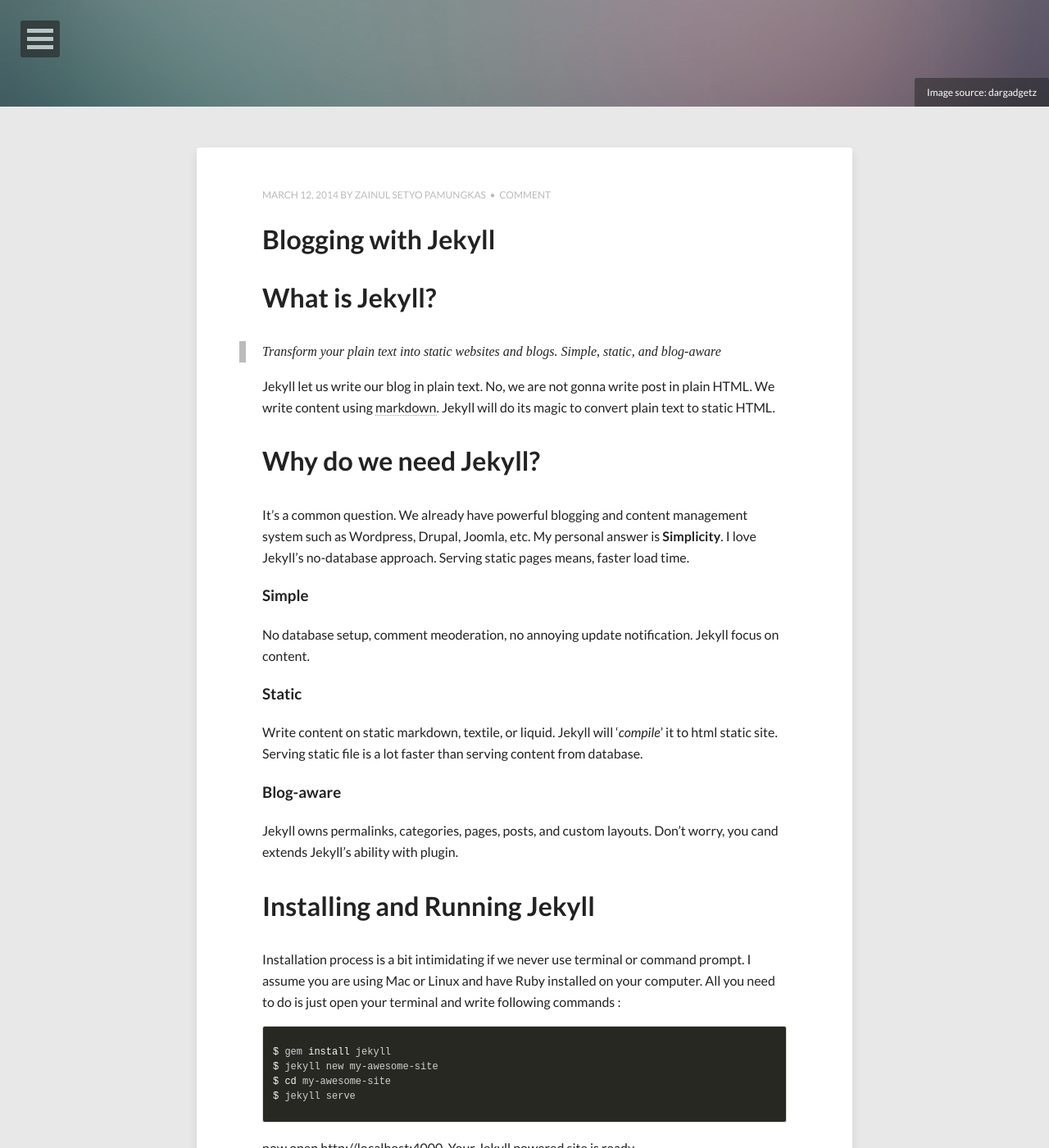
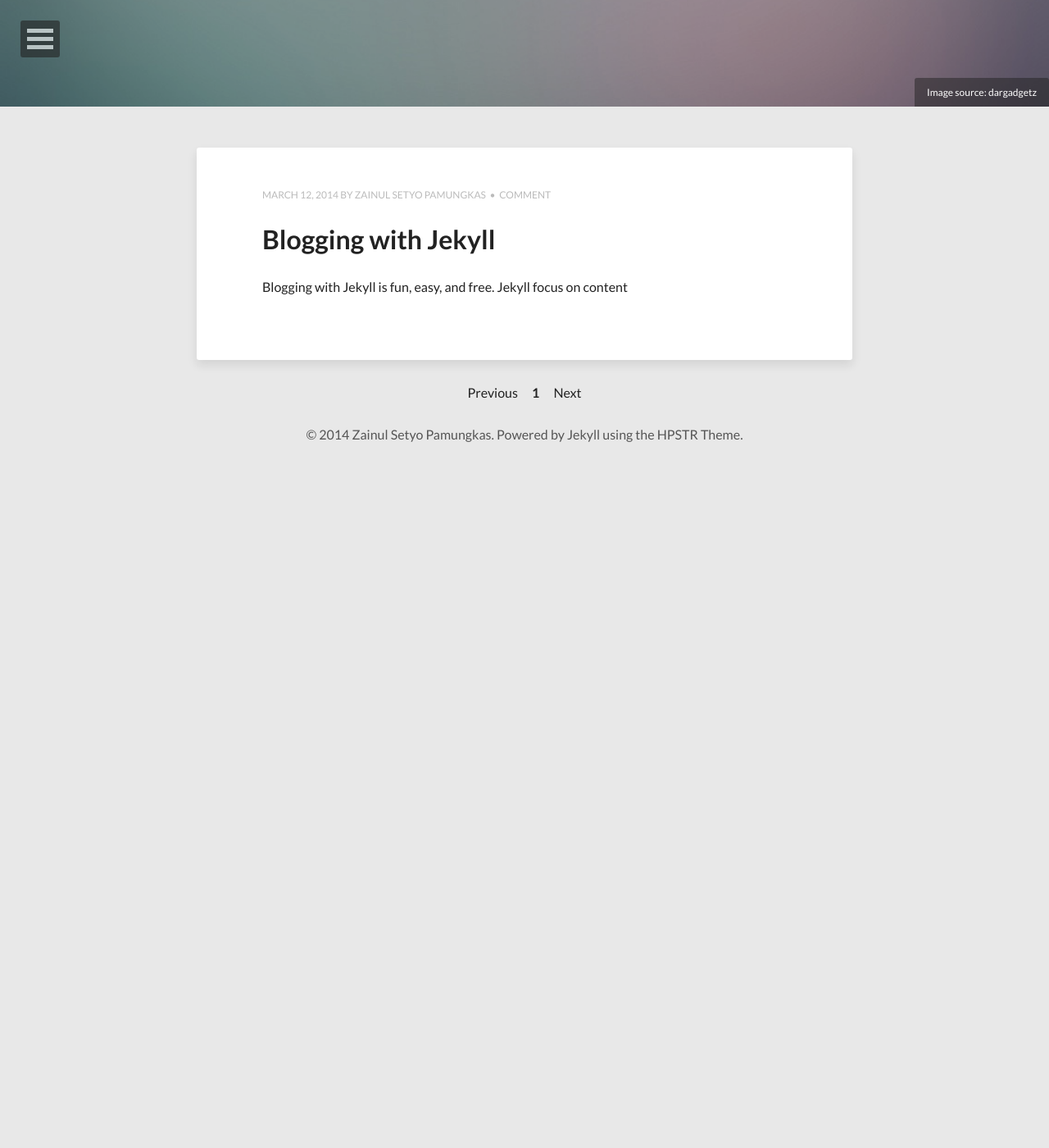
Before and after one commit to justmyfreak/justmyfreak.github.io, a Jekyll site: the page built from index.html, in a window 1280 px wide and 1400 px high, scrolled down 270 px. Shown: the whole window at 82% size. Built offline with Jekyll 4.4.1, drawn with Linux system fonts in a browser that asks for light colours; nearby versions of some CDN libraries; the list of posts is cut into pages by our own code; after the commit the page ends 900 px from its top, so only the background shows below that; some of the changed text lies outside the part shown.

Commit message:
add published flag and excerpt

```diff
--- a/_posts/2014-03-12-blogging-with-jekyll.md
+++ b/_posts/2014-03-12-blogging-with-jekyll.md
@@ -4,6 +4,9 @@
 description: blogging with jekyll and getting it running on github pages
 comments: true
 share: true
+
+published: true;
+excerpt: "Blogging with Jekyll is fun, easy, and free. Jekyll focus on content"
 ---
 
 # What is Jekyll?
@@ -15,7 +18,7 @@
 It's a common question. We already have powerful blogging and content management system such as Wordpress, Drupal, Joomla, etc. My personal answer is **Simplicity**. I love Jekyll's no-database approach. Serving static pages means, faster load time.
 
 ### Simple
-No database setup, comment meoderation, no annoying update notification. Jekyll focus on content.
+No database setup, comment moderation, no annoying update notification. Jekyll focus on content.
 
 ### Static
 Write content on static markdown, textile, or liquid. Jekyll will '*compile*' it to html static site. Serving static file is a lot faster than serving content from database.
--- a/index.html
+++ b/index.html
@@ -10,6 +10,7 @@
 ---
 
 {% for post in paginator.posts %}
+{% if post.published %}
 <article class="hentry">
   <header>
     <div class="entry-meta"><span class="entry-date date published updated"><time datetime="{{ post.date | date_to_xmlschema }}"><a href="{{ site.url }}{{ post.url }}">{{ post.date | date: "%B %d, %Y" }}</a></time></span><span class="author vcard"><span class="fn"><a href="{{ site.url }}/about/" title="About {{ site.owner.name }}">{{ site.owner.name }}</a></span></span>{% if site.disqus_shortname and post.comments %}&nbsp; &bull; &nbsp;<span class="entry-comments"><a href="{{ site.url }}{{ post.url }}#disqus_thread">Comment</a></span>{% endif %}</div><!-- /.entry-meta -->
@@ -20,10 +21,14 @@
     {% endif %}
   </header>
   <div class="entry-content">
-    {{ post.content }}
+    {% if post.excerpt %}
+    {{ post.excerpt }}
+    {% endif %}
   </div><!-- /.entry-content -->
 </article><!-- /.hentry -->
+{% endif %}
 {% endfor %}
+
 
 <div class="pagination">
   {% if paginator.previous_page %}
```
Also changed, not shown: 1 other file.
